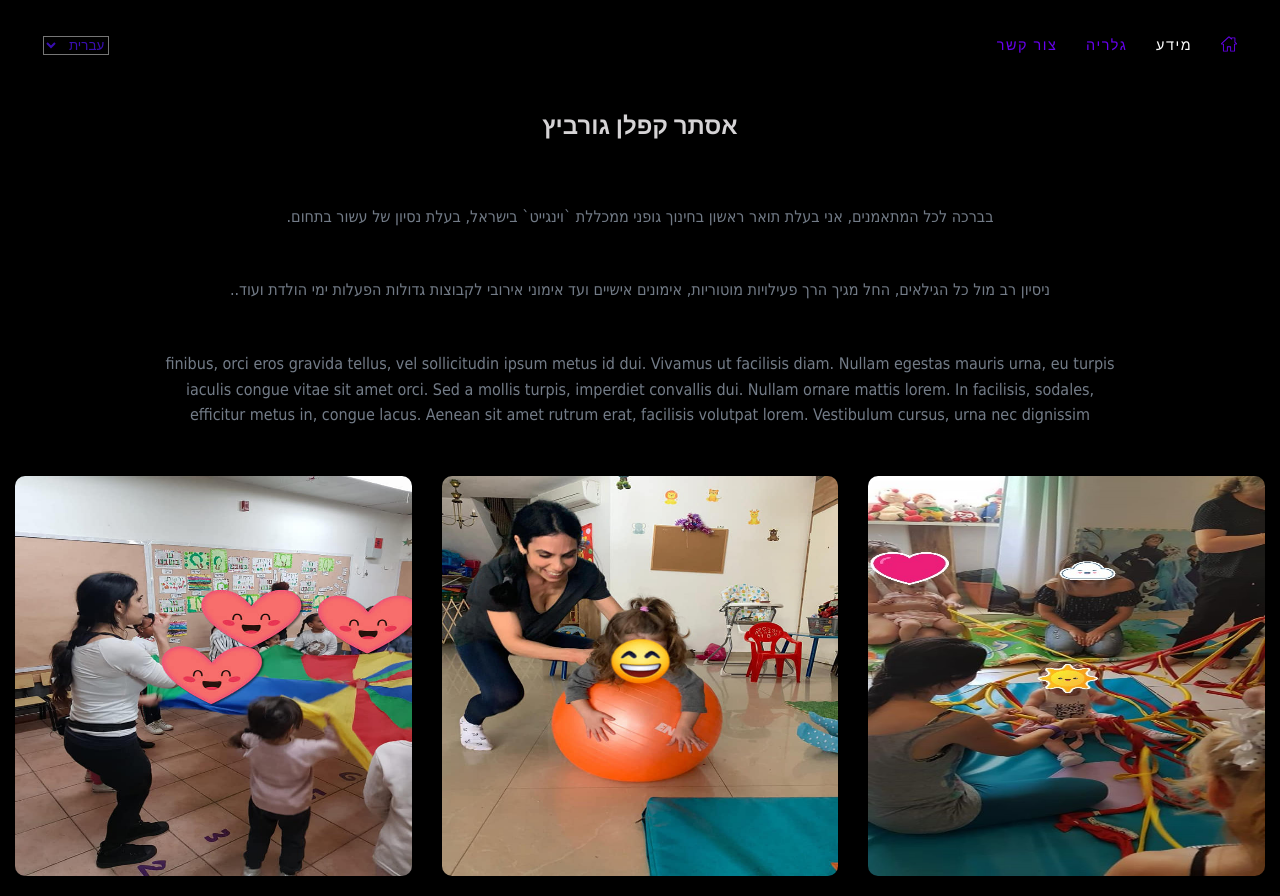
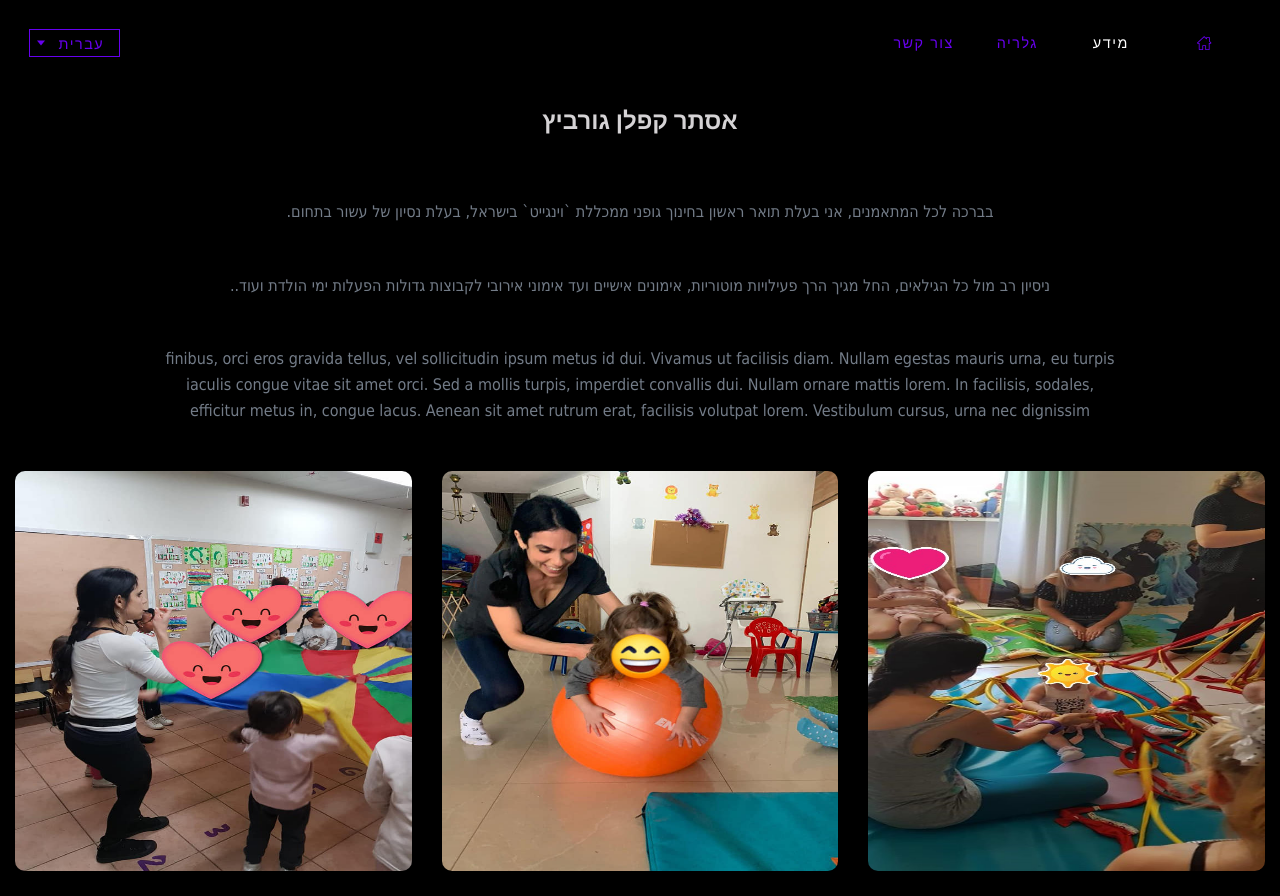
Before and after one commit to GalGurGurevich/Ester, a React (Create React App) app: page /about in a window 1280 px wide. Built offline with nearby package versions, Linux system fonts and the light colour scheme.

Commit message:
custom picker added, css fix across app

```diff
--- a/src/App.js
+++ b/src/App.js
@@ -6,7 +6,7 @@ import './App.css'
 import Navbar from './Components/Navbar/Navbar'
 import About from './PageComponents/About/About.jsx'
 import Home from './PageComponents/Home'
-import ContactUs from './PageComponents/ContactUs/ContactUs.jsx'
+// import ContactUs from './PageComponents/ContactUs/ContactUs.jsx'
 import Gallery from './PageComponents/Gallery/Gallery.jsx'
 import { LanguageProvider } from '../src/Languages/context'
 import ScrollToTopBtn from "./Components/ScrollButton/ScrollToTop";
@@ -25,9 +25,9 @@ class App extends React.Component {
                         <Route path='/about'>
                             <About />
                         </Route>
-                        <Route path='/contact-us'>
+                        {/* <Route path='/contact-us'>
                             <ContactUs />
-                        </Route>
+                        </Route> */}
                         <Route path='/'>
                             <Home />
                         </Route>
--- a/src/Components/Carousel/Carousel.css
+++ b/src/Components/Carousel/Carousel.css
@@ -9,7 +9,7 @@
 
 .caruselPic {
     height: 100%;
-    width: 40%;
+    width: auto;
     border-radius: 10px;
 }
 
--- a/src/Components/LanguagePicker/LanguagePicker.js
+++ b/src/Components/LanguagePicker/LanguagePicker.js
@@ -1,15 +1,15 @@
 import React from 'react';
 import { useLanguage } from '../../Languages/context';
 import './LanguagePicker.css'
+import Select from '../Select/Select'
 
 // A basic language picker control to change the language
 export function LanguagePicker() {
   // These are the values returned by the provider
   const { language, availableLanguages, setLanguage } = useLanguage();
+  const languageOptions = availableLanguages.map(({ code, title }) => ({ value: code, text: title }))
   return (
-    <select className="selector" value={language} onChange={e => setLanguage(e.target.value)}>
-      { availableLanguages.map(({ code, title }) => <option key={code} value={code}>{title}</option>) }
-    </select>
+      <Select options={languageOptions} value={language} onChange={setLanguage}/>
   );
 }
 
--- a/src/Components/Navbar/Navbar.css
+++ b/src/Components/Navbar/Navbar.css
@@ -1,12 +1,21 @@
-#textHome {
+#homeLink span {
     display: none;
-  }
-  #homeLink:hover #textHome {
-    display: inline-block;
-  }
-  #homeLink:hover #svgHouse {
+}
+#homeLink svg {
+    height: 1em;
+    width: 1em;
+    line-height: 1em;
+    vertical-align: bottom;
+}
+#homeLink:hover span {
+    display: inline;
+}
+#homeLink:hover svg {
     display: none;
-  }
+}
+#homeLink {
+    line-height: 1em;
+}
 
 nav.navbar {
     padding: 2em;
@@ -21,17 +30,9 @@ nav.navbar {
     pointer-events: none;
 }
 
-.picker {
-    margin-right: auto;
-}
-.picker.en {
-    margin-left: auto;
-    margin-right: 0;
-}
-
 .nav-list {
     display: flex;
-    justify-content: flex-start;
+    justify-content: space-between;
     align-items: center;
 }
 
@@ -42,8 +43,11 @@ nav.navbar .nav-list a {
     transition-property: background-color, color;
     transition-duration: 0.4s;
     display: inline-block;
+    width: 4.5em;
+    text-align: center;
     line-height: 1em;
     fill: #6700ee;
+    vertical-align: middle;
 }
 
 nav.navbar .nav-list a.nav-link-hidden {
@@ -77,12 +81,14 @@ nav.navbar .menu-toggle-ui {
         background: black;
         padding: 5em 0em;
         z-index: 1;
+        text-align: center;
     }
     nav.navbar .nav-list a {
         display: block;
         text-align: center;
         padding: 1em;
         border-radius: 0;
+        width: unset;
     }
     nav.navbar .menu-toggle-ui {
         display: inline;
--- a/src/Components/Navbar/Navbar.jsx
+++ b/src/Components/Navbar/Navbar.jsx
@@ -21,19 +21,19 @@ export default function Navbar() {
             <input id='menu-toggle' type='checkbox' />
             <label htmlFor='menu-toggle'>
                 <div className='nav-list'>
+                    <div>
                         <NavLink className='nav-link-hidden' to='/' exact></NavLink>
                         <a id="homeLink" href='/'>
-                        <span id="svgHouse"><HouseIcon></HouseIcon></span>
-                        <span id="textHome">{translate('navHome')}</span>
+                            <HouseIcon></HouseIcon>
+                            <span>{translate('navHome')}</span>
                         </a>
                         <NavLink className='nav-link-hidden' to='/about' exact></NavLink>
                         <a href='/about'>{translate('navInfo')}</a>
                         <NavLink className='nav-link-hidden' to='/gallery' exact></NavLink>
                         <a href='/gallery'>{translate('navGallery')}</a>
                         <a href='mailto:etigurevich@gmail.com'>{translate('navContact')}</a>
-                    <a className={`picker${!flag ? '' : ' en'}`}>
+                    </div>
                     <LanguagePicker />
-                    </a>
                     {/* <a>
                         <button onClick={handleClick}>+/-</button>
                     </a> */}
--- a/src/Components/Navbar/svg-icons/homeicon.js
+++ b/src/Components/Navbar/svg-icons/homeicon.js
@@ -1,9 +1,11 @@
 import React from "react";
 
-const SVG = () => (
-<svg height="12pt" viewBox="0 -13 512.00014 512" width="12pt" xmlns="http://www.w3.org/2000/svg">
-	<path d="m433.964844 486.648438h-125.90625c-8.316406 0-15.058594-6.742188-15.058594-15.054688v-127.335938h-74v127.335938c0 8.3125-6.742188 15.054688-15.058594 15.054688h-125.914062c-8.316406 0-15.054688-6.742188-15.054688-15.054688v-209.722656h-36.691406c-10.925781 0-20.535156-6.582032-24.484375-16.773438-3.945313-10.1875-1.273437-21.527344 6.800781-28.886718l229.71875-209.320313c10.078125-9.1875 25.285156-9.1875 35.367188 0l52.234375 47.597656v-8.375c0-8.3125 6.742187-15.054687 15.058593-15.054687h104.117188c8.3125 0 15.054688 6.742187 15.054688 15.054687v130.683594l43.253906 39.410156c8.078125 7.363281 10.746094 18.703125 6.800781 28.890625-3.949219 10.191406-13.558594 16.773438-24.484375 16.773438h-36.699219v209.722656c.003907 8.3125-6.738281 15.054688-15.054687 15.054688zm-110.851563-30.113282h95.792969v-209.71875c0-8.316406 6.742188-15.058594 15.058594-15.058594h41.789062l-40.800781-37.179687c-3.132813-2.855469-4.917969-6.894531-4.917969-11.128906v-122.277344h-74v27.40625c0 5.960937-3.519531 11.363281-8.972656 13.773437-5.453125 2.40625-11.816406 1.371094-16.226562-2.644531l-74.835938-68.191406-219.753906 200.242187h41.78125c8.316406 0 15.058594 6.742188 15.058594 15.058594v209.71875h95.800781v-127.335937c0-8.316407 6.738281-15.058594 15.054687-15.058594h104.117188c8.316406 0 15.054687 6.742187 15.054687 15.058594zm160.003907-218.066406h.011718zm0 0" />
-</svg>
-);
+function SVG() {
+	return (
+		<svg viewBox="0 -13 512.00014 512" xmlns="http://www.w3.org/2000/svg">
+			<path className="svgIcon" d="m433.964844 486.648438h-125.90625c-8.316406 0-15.058594-6.742188-15.058594-15.054688v-127.335938h-74v127.335938c0 8.3125-6.742188 15.054688-15.058594 15.054688h-125.914062c-8.316406 0-15.054688-6.742188-15.054688-15.054688v-209.722656h-36.691406c-10.925781 0-20.535156-6.582032-24.484375-16.773438-3.945313-10.1875-1.273437-21.527344 6.800781-28.886718l229.71875-209.320313c10.078125-9.1875 25.285156-9.1875 35.367188 0l52.234375 47.597656v-8.375c0-8.3125 6.742187-15.054687 15.058593-15.054687h104.117188c8.3125 0 15.054688 6.742187 15.054688 15.054687v130.683594l43.253906 39.410156c8.078125 7.363281 10.746094 18.703125 6.800781 28.890625-3.949219 10.191406-13.558594 16.773438-24.484375 16.773438h-36.699219v209.722656c.003907 8.3125-6.738281 15.054688-15.054687 15.054688zm-110.851563-30.113282h95.792969v-209.71875c0-8.316406 6.742188-15.058594 15.058594-15.058594h41.789062l-40.800781-37.179687c-3.132813-2.855469-4.917969-6.894531-4.917969-11.128906v-122.277344h-74v27.40625c0 5.960937-3.519531 11.363281-8.972656 13.773437-5.453125 2.40625-11.816406 1.371094-16.226562-2.644531l-74.835938-68.191406-219.753906 200.242187h41.78125c8.316406 0 15.058594 6.742188 15.058594 15.058594v209.71875h95.800781v-127.335937c0-8.316407 6.738281-15.058594 15.054687-15.058594h104.117188c8.316406 0 15.054687 6.742187 15.054687 15.058594zm160.003907-218.066406h.011718zm0 0" />
+		</svg>
+	)
+};
 
 export default SVG;
--- /dev/null
+++ b/src/Components/Select/Select.css
@@ -0,0 +1,61 @@
+.Select {
+    display: inline-block;
+    position: relative;
+    cursor: pointer;
+}
+
+.Select_toggle {
+    display: inline-block;
+    background-color: transparent;
+    padding: 0.3em 2em 0.3em 1em;
+    border: 1px solid currentColor;
+}
+.Select.open .Select_dropdown {
+    display: block;
+}
+.Select.open .Select_arrow {
+    border-bottom: 0.4em solid currentColor;
+    border-top: none;
+}
+
+.Select_dropdown {
+    display: none;
+    background-color: transparent;
+    position: absolute;
+    top: 100%;
+    left: 0;
+    right: 0;
+    background-color: black;
+    box-shadow: 0 1px 1px 1px rgba(0, 0, 0, .3);
+}
+
+.Select_arrow {
+    border-left: 0.3em solid transparent;
+    border-right: 0.3em solid transparent;
+    border-top: 0.4em solid currentColor;
+    position: absolute;
+    right: 0.6em;
+    top: 50%;
+    transform: translateY(-50%);
+}
+
+.Select_option {
+    background-color: transparent;
+    overflow: hidden;
+    text-overflow: ellipsis;
+    white-space: nowrap;
+    padding: 0.3em 1em;
+}
+.Select_option.selected,
+.Select_option:hover {
+    background-color: rgba(255, 255, 255, .1);
+}
+
+[dir=rtl] .Select_toggle {
+    padding: 0.3em 1em 0.3em 2em;
+}
+
+[dir=rtl] .Select_arrow {
+    left: 0.6em;
+    right: auto;
+}
--- /dev/null
+++ b/src/Components/Select/Select.js
@@ -0,0 +1,72 @@
+import React, { useState, useEffect } from 'react';
+import './Select.css';
+
+export default function Select({ options, value, onChange, placeholder, allowDeselect }) {
+    const [selectedValue, setSelectedValue] = useState(value);
+    const [open, setOpen] = useState(false);
+    useEffect(() => setSelectedValue(value), [value]);
+    useEffect(() => {
+        function close() { setOpen(false); }
+
+        if (open)
+            document.addEventListener('click', close);
+
+        return () => document.removeEventListener('click', close);
+    }, [open]);
+
+    const selectedOption = options.find(option => option.value === selectedValue);
+    const displayedText = selectedOption ? selectedOption.text : placeholder;
+
+    function updateValue(val) {
+        onChange(val);
+        setSelectedValue(val);
+        setOpen(false);
+    }
+
+    return (
+        <div className={'Select' + (open ? ' open' : '')}>
+            <div
+                className='Select_toggle'
+                onClick={e => {
+                    e.preventDefault();
+                    e.stopPropagation();
+                    setOpen(!open);
+                }}
+            >
+                {displayedText}
+                <div className='Select_arrow' />
+            </div>
+
+            <div className='Select_dropdown'>
+                {allowDeselect ? (
+                    <div
+                        key='__NULL_OPTION_KEY__'
+                        className='Select_option'
+                        onClick={e => {
+                            e.preventDefault();
+                            e.stopPropagation();
+                            updateValue(null);
+                        }}
+                    >
+                        &nbsp;
+                    </div>
+                ) : null}
+                {options.map(option => (
+                    <div
+                        key={option.value}
+                        value={option.value}
+                        className={'Select_option' + (option === selectedOption ? ' selected' : '')}
+                        title={option.text}
+                        onClick={e => {
+                            e.preventDefault();
+                            e.stopPropagation();
+                            updateValue(option.value);
+                        }}
+                    >
+                        {option.text}&nbsp;
+                    </div>
+                ))}
+            </div>
+        </div>
+    );
+}
--- a/src/Theme/i18n/en.js
+++ b/src/Theme/i18n/en.js
@@ -21,6 +21,6 @@ export default {
     navHome: 'home',
     navInfo: 'about',
     navGallery: 'gallery',
-    navContact: 'contact me',
+    navContact: 'contact',
     footer: '©2020 by Esther Kaplan. Proudly created by GalGur'
 }
```
Also changed, not shown: src/Components/ScrollButton/ScrollToTop.js (+0 -30 lines), src/Components/LanguagePicker/LanguagePicker.css (line endings or trailing spaces). Lines whose indentation alone changed are shown as unchanged.
